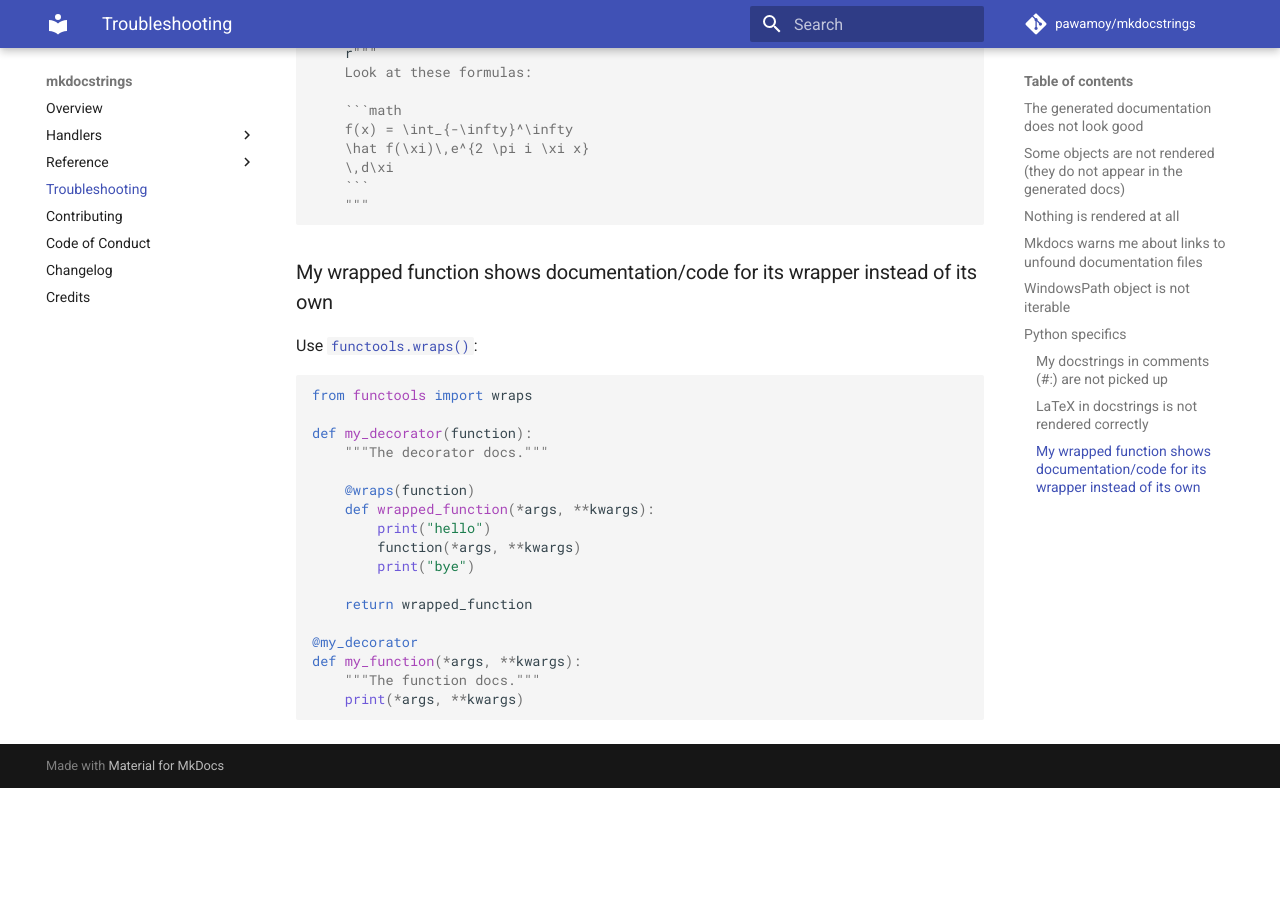
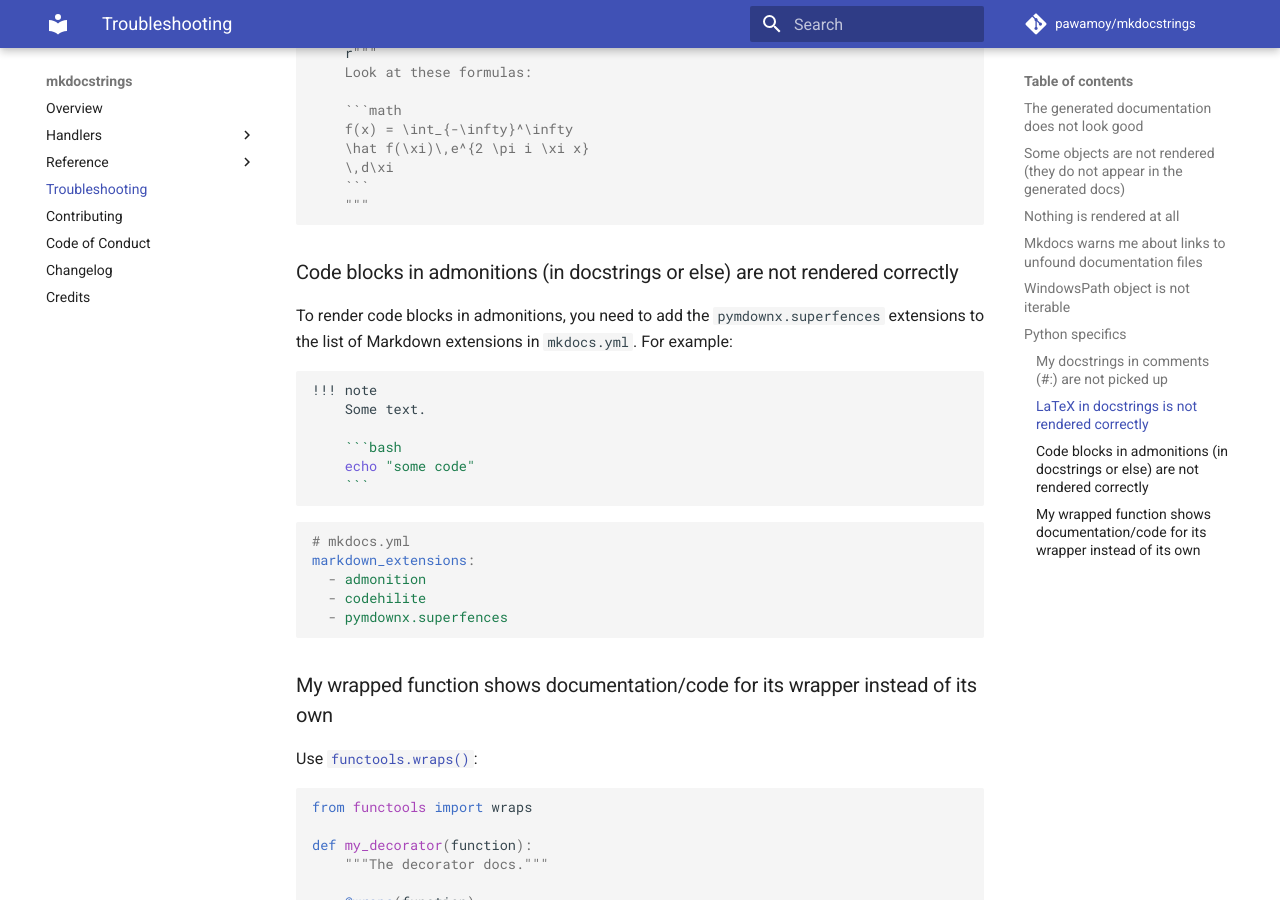
Before and after one commit to mkdocstrings/mkdocstrings, an MkDocs documentation site: the page built from docs/troubleshooting.md, in a window 1280 px wide and 900 px high, scrolled down 2667 px. Built offline with MkDocs 1.6.1 and Material for MkDocs 9.7.7, drawn with Linux system fonts in a browser that asks for light colours; comment, search, counter and statistics services are not loaded; before the commit the page ends 3455 px from its top, so only the background shows below that.

Commit message:
docs: Add code blocks in admonitions troubleshooting note

````diff
--- a/docs/troubleshooting.md
+++ b/docs/troubleshooting.md
@@ -124,6 +124,28 @@ def math_function(x, y):
     """
 ```
 
+### Code blocks in admonitions (in docstrings or else) are not rendered correctly
+
+To render code blocks in admonitions, you need to add the `pymdownx.superfences` extensions to the list of
+Markdown extensions in `mkdocs.yml`. For example:
+
+```markdown
+!!! note
+    Some text.
+
+    ```bash
+    echo "some code"
+    ```
+```
+
+```yaml
+# mkdocs.yml
+markdown_extensions:
+  - admonition
+  - codehilite
+  - pymdownx.superfences
+```
+
 ### My wrapped function shows documentation/code for its wrapper instead of its own
 
 Use [`functools.wraps()`](https://docs.python.org/3.6/library/functools.html#functools.wraps):
````
